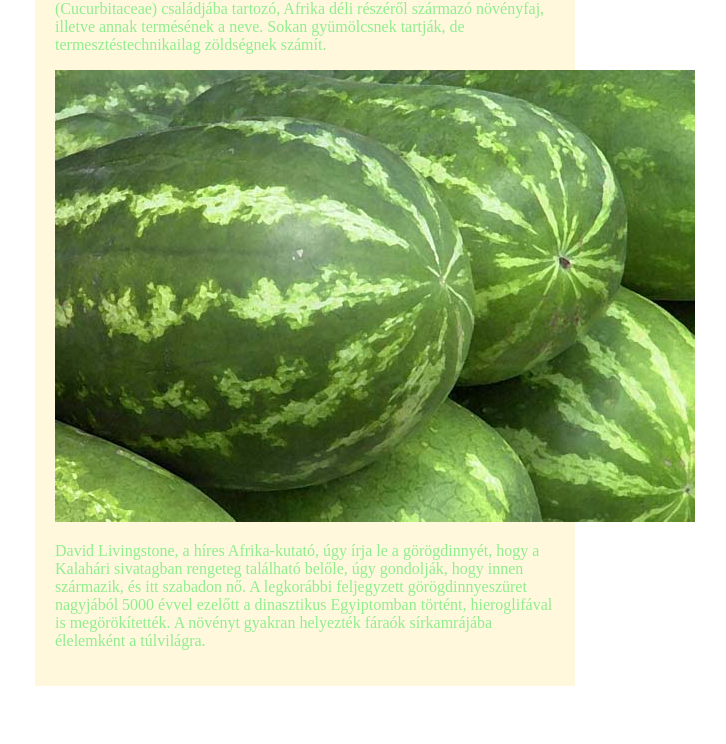
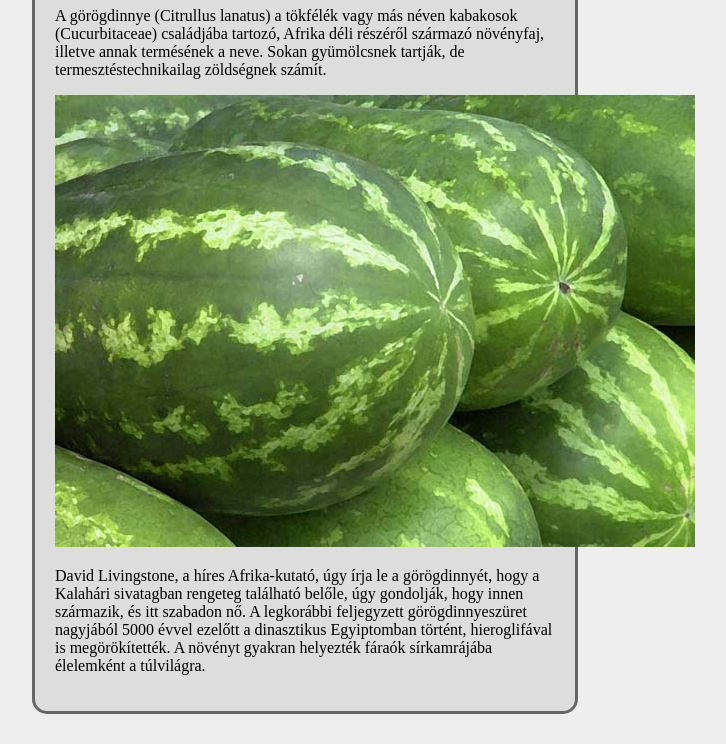
Before and after one commit to marcsikk/2025-10-6, a plain HTML site: page index.html in a window 1280 px wide. Shown: the part 126-870 px from the top of the page, without its empty margins (335-1061 px from the left). Before the commit the page ends 820 px from the top, so only its background shows below. Drawn offline with Linux system fonts and the light colour scheme.

Commit message:
Update style.css

```diff
--- a/style.css
+++ b/style.css
@@ -1,15 +1,20 @@
+body {
+  background-color: #eeeeee;
+}
+
 h1 {
     color: darkgreen;
 }
 
 p {
-    color: lightgreen;
+    color: 333333;
 }
 
 .container{
-    width: 500px;
-background-color: cornsilk;
-margin: auto;
+  width: 500px;
+background-color: #dddddd;
 padding: 20px;
-
+border: 3px solid#666666;
+border-radius: 15px;
+margin: 30px auto;
 }
```
